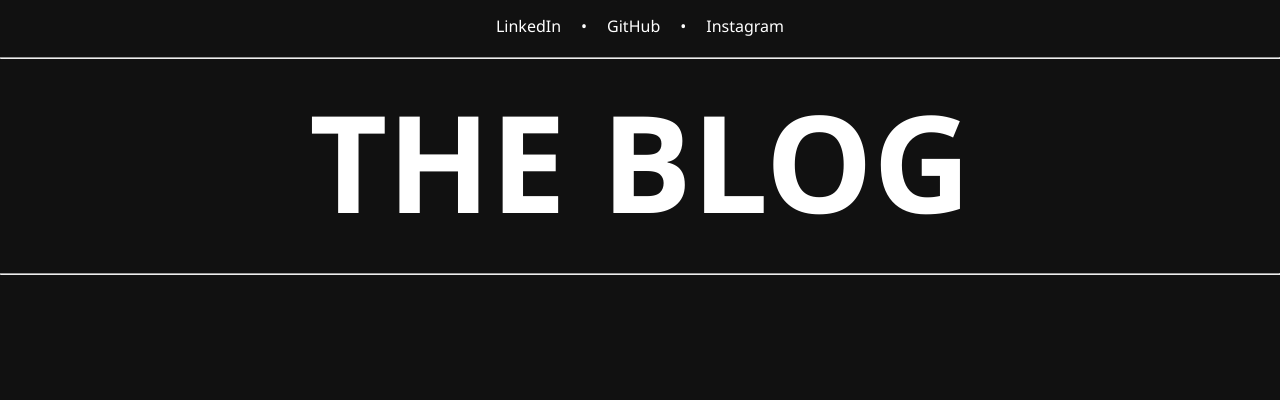
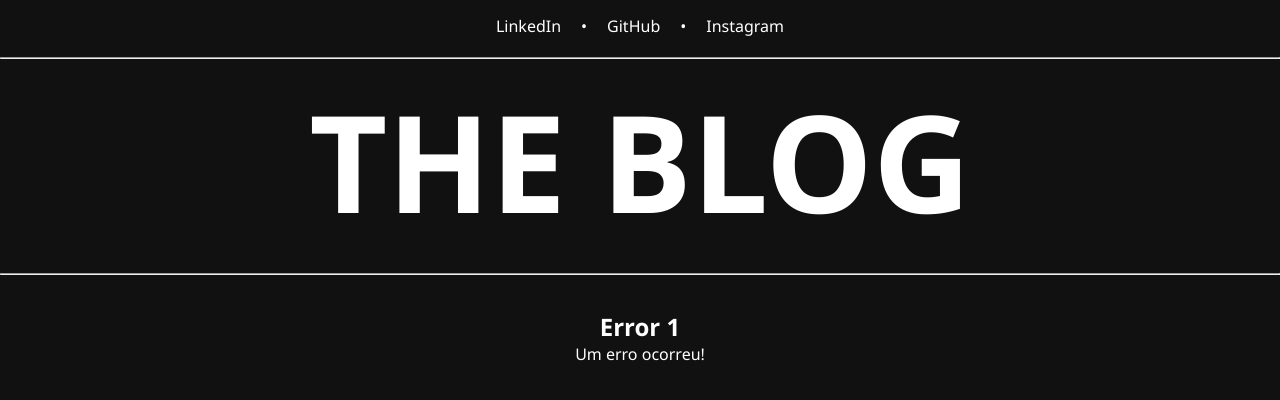
Before and after one commit to Paulo1402/Angular-Blog, an Angular app: page /error/1 in a window 1280 px wide. Before the commit this address led to /. Shown: the top 400 px of the page. Built offline with nearby package versions, Linux system fonts and the light colour scheme.

Commit message:
add error boundary

```diff
--- a/src/app/pages/content/content.component.ts
+++ b/src/app/pages/content/content.component.ts
@@ -1,5 +1,6 @@
 import { Component, OnInit } from '@angular/core';
 import { ActivatedRoute } from '@angular/router';
+import { Router } from '@angular/router';
 import { dataFake } from '../../data/dataFake';
 
 @Component({
@@ -13,23 +14,26 @@ export class ContentComponent implements OnInit {
   contentDescription: string = '';
   private id: number | null = null;
 
-  constructor(private route: ActivatedRoute) {}
+  constructor(private route: ActivatedRoute, private router: Router) {}
 
   ngOnInit(): void {
     this.route.paramMap.subscribe(
       (value) => (this.id = Number(value.get('id')))
     );
 
-    this.setValuesToComponent(this.id)
+    this.setValuesToComponent(this.id);
   }
 
   setValuesToComponent(id: number | null) {
-    const result = dataFake.find((article) => article.id === id)
+    const result = dataFake.find((article) => article.id === id);
 
-    if(result) {
-      this.contentTitle = result.title
-      this.contentDescription = result.description
-      this.photoCover = result.photo
+    if (!result) {
+      this.router.navigate(['error', '404']);
+      return
     }
+
+    this.contentTitle = result.title;
+    this.contentDescription = result.description;
+    this.photoCover = result.photo;
   }
 }
--- a/src/app/pages/error/error.component.css
+++ b/src/app/pages/error/error.component.css
@@ -0,0 +1,7 @@
+.container__error {
+  display: flex;
+  flex-direction: column;
+  align-items: center;
+
+  margin-top: 30px;
+}
--- a/src/app/pages/error/error.component.html
+++ b/src/app/pages/error/error.component.html
@@ -1 +1,4 @@
-<p>error works!</p>
+<div class="container__error">
+  <h2>Error {{ errorCode }}</h2>
+  <p>{{ errorMessage }}</p>
+</div>
--- a/src/app/pages/error/error.component.ts
+++ b/src/app/pages/error/error.component.ts
@@ -1,10 +1,32 @@
-import { Component } from '@angular/core';
+import { Component, OnInit } from '@angular/core';
+import { ActivatedRoute } from '@angular/router';
 
 @Component({
   selector: 'app-error',
   templateUrl: './error.component.html',
   styleUrls: ['./error.component.css']
 })
-export class ErrorComponent {
+export class ErrorComponent implements OnInit{
+  errorCode: string = '';
+  errorMessage: string = '';
 
+  constructor(private route: ActivatedRoute) {}
+
+  ngOnInit(): void {
+    this.route.paramMap.subscribe((params) => {
+      this.errorCode = params.get('errorCode') ?? ''
+      this.errorMessage = this.getErrorDescription(this.errorCode)
+    })
+  }
+
+  getErrorDescription(errorCode: string): string {
+    switch (errorCode) {
+      case '404':
+        return 'Página não encontrada!'
+      case '500':
+        return 'Erro interno do servidor!'
+      default:
+        return 'Um erro ocorreu!'
+    }
+  }
 }
```
Also changed, not shown: src/app/app-routing.module.ts (+8 -0 lines).
